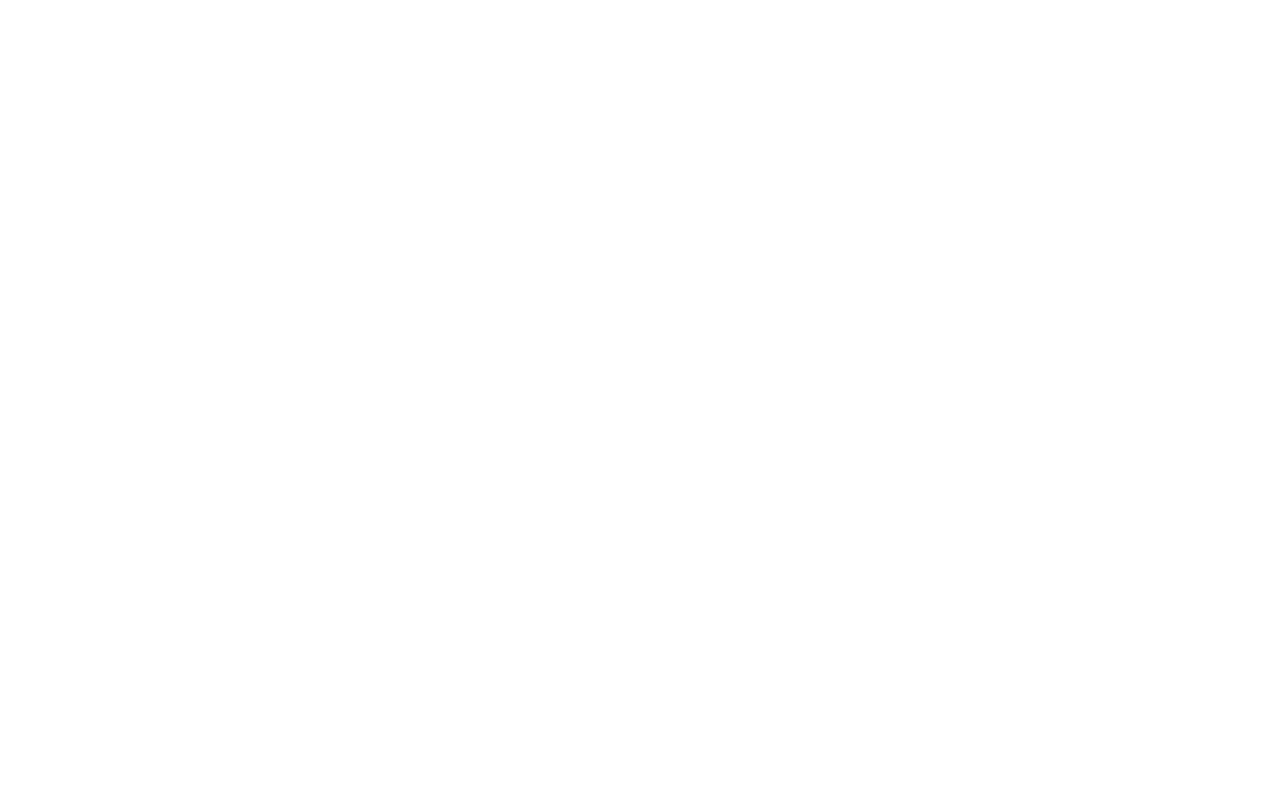
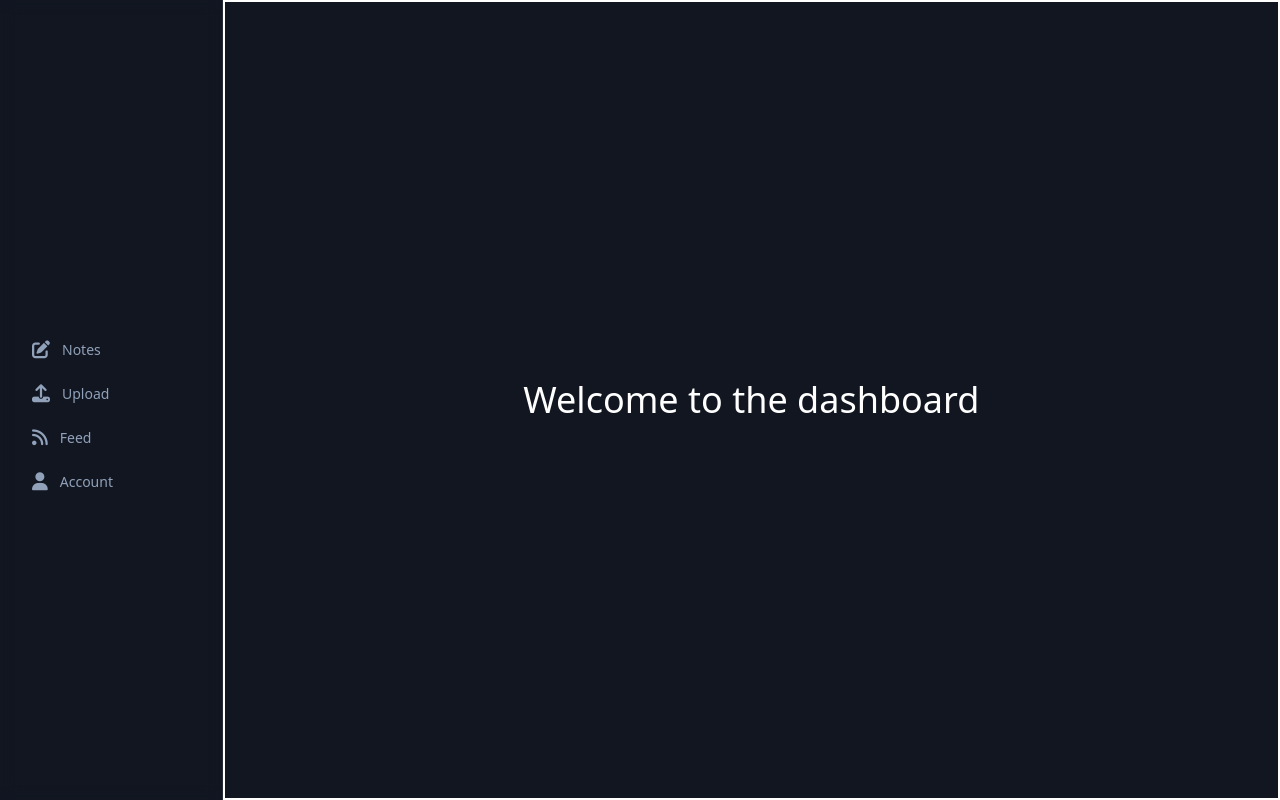
Before and after one commit to afomiadev4/NotePad, a React (Vite) app in the folder frontend/: page /dashboard in a window 1280 px wide. Before the commit this address had no page. Built offline with nearby package versions, Linux system fonts and the light colour scheme.

Commit message:
add Dashboard and Navigation components, update routing in App

```diff
--- a/frontend/src/App.jsx
+++ b/frontend/src/App.jsx
@@ -2,6 +2,7 @@
 import { Welcome } from "./components/Welcome";
 import Login from "./components/Login.jsx";
 import Register from "./components/Register.jsx";
+import { Dashboard } from "./components/Dashboard";
 
 export default function App() {
   return (
@@ -9,6 +10,7 @@
       <Route index element={<Welcome />} />
       <Route path="/login" element={<Login />} />
       <Route path="/register" element={<Register />} />
+      <Route path="/dashboard" element={<Dashboard />} />
     </Routes>
   );
 }
--- /dev/null
+++ b/frontend/src/components/Dashboard.jsx
@@ -0,0 +1,12 @@
+import { Navigation } from "./Navigation";
+
+export function Dashboard() {
+  return (
+    <div className="min-h-screen bg-(--bg-primary) text-(--text-primary) flex flex-reverse items-center justify-center">
+      <Navigation />
+      <div className="border-2 w-[95%] max-w-6xl h-screen box-border flex items-center justify-center">
+        <h1 className="text-4xl">Welcome to the dashboard</h1>
+      </div>
+    </div>
+  );
+}
--- /dev/null
+++ b/frontend/src/components/Navigation.jsx
@@ -0,0 +1,57 @@
+import { Link, useLocation } from "react-router-dom";
+
+export function Navigation() {
+  const location = useLocation();
+
+  const isActive = (path) =>
+    location.pathname === path
+      ? "text-primary font-bold bg-white/10"
+      : "text-slate-400 hover:text-primary hover:bg-white/5";
+
+  const baseItem = "flex items-center gap-3 rounded-xl px-4 py-2 transition";
+
+  return (
+    <footer
+      className="
+        fixed bottom-0 left-0 right-0 z-20
+        border-t border-slate-200/10
+        bg-background-dark/80 backdrop-blur-sm
+
+        md:static md:w-64 md:h-screen
+        md:border-t-0 md:border-r md:border-slate-200/10
+      "
+    >
+      <nav
+        className="
+          mx-auto flex max-w-md items-center justify-around
+          px-2 pb-2 pt-1.5
+
+          md:mx-0 md:max-w-none
+          md:flex-col md:items-stretch md:justify-center
+          md:gap-2 md:px-4 md:pt-10
+          h-full
+        "
+      >
+        <Link to="/notes" className={`${baseItem} ${isActive("/notes")}`}>
+          <i className="fa-solid fa-pen-to-square text-lg"></i>
+          <span className="text-xs md:text-sm font-medium">Notes</span>
+        </Link>
+
+        <Link to="/upload" className={`${baseItem} ${isActive("/upload")}`}>
+          <i className="fa-solid fa-upload text-lg"></i>
+          <span className="text-xs md:text-sm font-medium">Upload</span>
+        </Link>
+
+        <Link to="/feed" className={`${baseItem} ${isActive("/feed")}`}>
+          <i className="fa-solid fa-rss text-lg"></i>
+          <span className="text-xs md:text-sm font-medium">Feed</span>
+        </Link>
+
+        <Link to="/account" className={`${baseItem} ${isActive("/account")}`}>
+          <i className="fa-solid fa-user text-lg"></i>
+          <span className="text-xs md:text-sm font-medium">Account</span>
+        </Link>
+      </nav>
+    </footer>
+  );
+}
--- a/frontend/src/components/Welcome.jsx
+++ b/frontend/src/components/Welcome.jsx
@@ -3,7 +3,7 @@
 export function Welcome() {
   return (
     <div className="h-screen bg-(--bg-primary) box-border overflow-hidden text-(--text-primary)">
-      <div className="min-h-screen flex flex-col mx-auto w-[90%] max-w-96">
+      <div className="min-h-screen flex flex-col mx-auto w-[90%] max-w-md">
         <div className="flex-1 flex flex-col items-center justify-center">
           <h1 className="text-3xl font-bold tracking-tight">NotePad+</h1>
           <p className="mt-2 text-base font-normal leading-normal text-(--text-secondary)">
```
